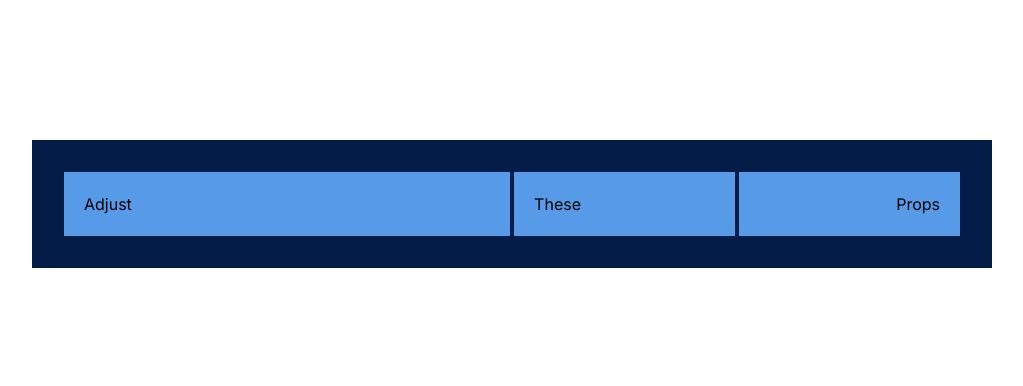
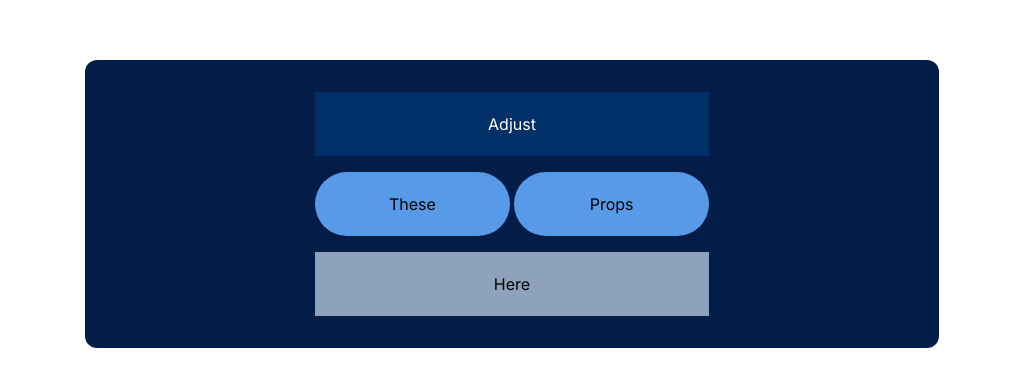
Before and after one commit to acm-ucr/bmes-website, a Next.js app: page / in a window 1280 px wide. Shown: the part 196-582 px from the top of the page, without its empty margins (128-1151 px from the left). Built offline with nearby package versions, Linux system fonts and the light colour scheme.

Commit message:
Formatted Example #3 Properly and learned about Flex

```diff
--- a/src/app/Example.tsx
+++ b/src/app/Example.tsx
@@ -1,16 +1,25 @@
-const Example = (props: { text1: string; text2: string; text3: string }) => {
+const Example = (props: {
+  text1: string;
+  text2: string;
+  text3: string;
+  text4: string;
+}) => {
   return (
-    <div className="bg-bmes-blue-100 flex w-3/4 items-center gap-1 justify-self-center p-8">
-      <div className="bg-bmes-blue-300 w-1/2 p-5 text-left">{props.text1}</div>
+    <div className="bg-bmes-blue-100 flex w-2/3 flex-col items-center gap-4 justify-self-center rounded-xl p-8">
+      <div className="bg-bmes-blue-200 w-1/2 p-5 text-center text-white">
+        {props.text1}
+      </div>
       <div className="flex w-1/2 flex-row gap-1">
-        <div className="bg-bmes-blue-300 w-full p-5 text-left">
+        <div className="bg-bmes-blue-300 w-full rounded-full p-5 text-center">
           {props.text2}
         </div>
-        <div className="bg-bmes-blue-300 w-full p-5 text-right">
+        <div className="bg-bmes-blue-300 w-full rounded-full p-5 text-center">
           {props.text3}
         </div>
       </div>
-      {/* Hint: Add another box/div here similarly to line 4 */}
+      <div className="bg-bmes-gray-100 w-1/2 p-5 text-center">
+        {props.text4}
+      </div>
     </div>
   );
 };
--- a/src/app/page.tsx
+++ b/src/app/page.tsx
@@ -3,7 +3,7 @@ import Example from "./Example";
 const Home = () => {
   return (
     <div className="flex h-screen w-screen items-center justify-center">
-      <Example text1="Adjust" text2="These" text3="Props" />
+      <Example text1="Adjust" text2="These" text3="Props" text4="Here" />
     </div>
   );
 };
```
